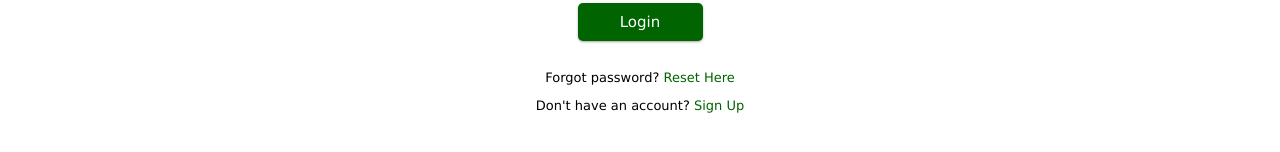
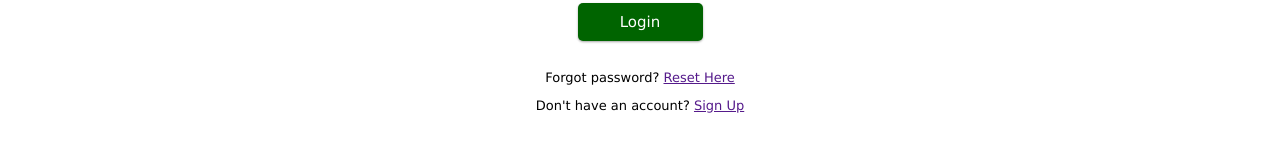
Before and after one commit to dylanhantula/core, a React (Create React App) app in the folder front-end/: page /login in a window 1280 px wide. Shown: the part 460-612 px from the top of the page. Built offline with nearby package versions, Linux system fonts and the light colour scheme; no server answers.

Commit message:
added login 3

```diff
--- a/front-end/src/components/Login/Login.css
+++ b/front-end/src/components/Login/Login.css
@@ -45,20 +45,11 @@
     font-size: small;
 }
 
-.loginButton p a:link {
-    color: darkgreen
-}
-.loginButton p a:visited {
-    color: darkgreen
-}
-.loginButton p a:hover {
+.loginButton p:first-child:hover {
     color: darkgreen;
     text-decoration: underline;
 }
-.loginButton p a:active {
+
+.loginButton p:only-child {
     color: darkgreen
 }
-
-.loginButton p a {
-    color: darkgreen
-}
--- a/front-end/src/components/Login/Login.js
+++ b/front-end/src/components/Login/Login.js
@@ -1,6 +1,6 @@
 import React, { useState } from "react";
 import * as firebase from 'firebase/app';
-import { withRouter } from 'react-router-dom';
+import { withRouter, Link } from 'react-router-dom';
 import { withStyles, makeStyles } from '@material-ui/core/styles';
 import TextField from '@material-ui/core/TextField';
 import './Login.css';
@@ -106,8 +106,8 @@ const Login = ({history}) => {
         />
         <div className="loginButton">
           <button type="submit">Login</button>
-          <p >Forgot password? <a >Reset Here</a></p>
-          <p >Don't have an account? <a >Sign Up</a></p>
+          <p >Forgot password? <Link>Reset Here</Link></p>
+          <p >Don't have an account? <Link>Sign Up</Link></p>
         </div>
         <span>{error}</span>
       </form>
```
